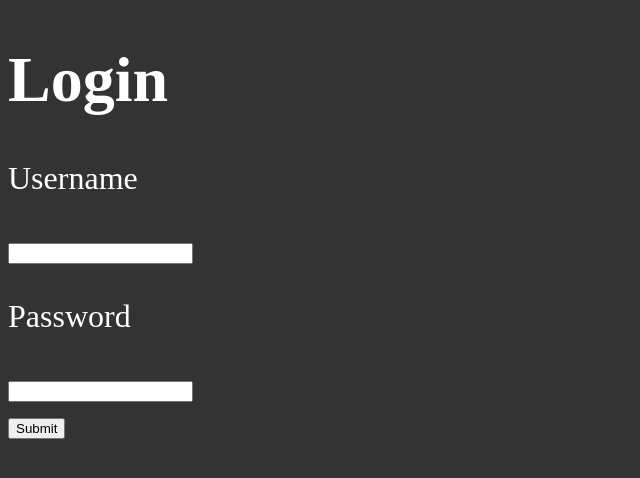
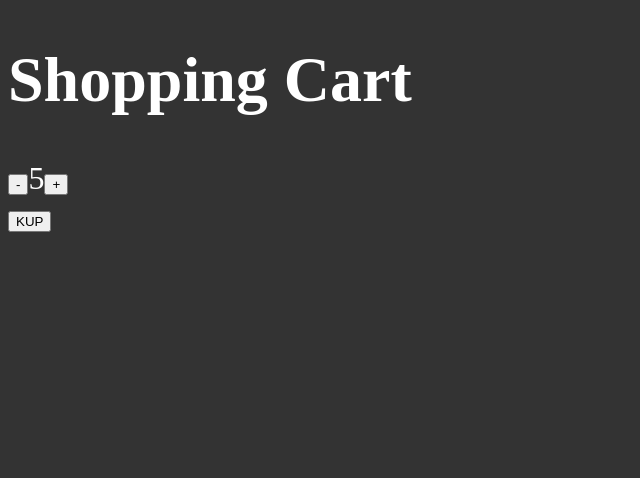
Before and after one commit to kstopka/how_to_react, a React (Create React App) app: page / in a window 1280 px wide. Shown: the top 478 px of the page, without its empty margins (0-640 px from the left). Built offline with nearby package versions, Linux system fonts and the light colour scheme.

Commit message:
shopping cart from class on hooks

```diff
--- /dev/null
+++ b/src/Nauka_react/2_shoping_cart_hooks.tsx
@@ -0,0 +1,37 @@
+import * as React from "react";
+import { useState, FunctionComponent } from "react";
+
+interface AppProps {}
+
+const App: FunctionComponent<AppProps> = () => {
+    const [availableProducts, setAvailableProducts] = useState(10);
+    const [shoppingCart, setShoppingCart] = useState(5);
+
+    const handleRemoveFromCart = () => {
+        setShoppingCart(shoppingCart - 1);
+    };
+    const handleAddToCart = () => {
+        setShoppingCart(shoppingCart + 1);
+    };
+    const handleBuy = () => {
+        setAvailableProducts(availableProducts - shoppingCart);
+        setShoppingCart(0);
+    };
+    return (
+        <div className="wrapper">
+            <h1 className="title">Shopping Cart</h1>
+            <div className="shop_cart">
+                <button disabled={shoppingCart ? false : true} onClick={handleRemoveFromCart}>
+                    -
+                </button>
+                <span>{shoppingCart}</span>
+                <button disabled={availableProducts === shoppingCart ? true : false} onClick={handleAddToCart}>
+                    +
+                </button>
+            </div>
+            {shoppingCart ? <button onClick={handleBuy}>KUP</button> : null}
+        </div>
+    );
+};
+
+export default App;
--- a/src/index.tsx
+++ b/src/index.tsx
@@ -6,6 +6,7 @@ import reportWebVitals from "./reportWebVitals";
 // import App from "./Nauka_react/1_chceckbox";
 // import App from "./Nauka_react/1_chceckbox_hooks";
 // import App from "./Nauka_react/2_shoping_cart";
+import App from "./Nauka_react/2_shoping_cart_hooks";
 // import App from "./Nauka_react/3_list_item";
 // import App from "./Nauka_react/4_order_restaurant";
 // import App from "./Nauka_react/5_form";
@@ -18,7 +19,7 @@ import reportWebVitals from "./reportWebVitals";
 
 // import App from "./react_TS/1_rating_stars/RatingStars";
 // import App from "./react_TS/2_useMemoStateHook/useMemoStateHook";
-import App from "./react_TS/3_authTokenReactRouter/Authentication";
+// import App from "./react_TS/3_authTokenReactRouter/Authentication";
 
 ReactDOM.render(
     <React.StrictMode>
```
